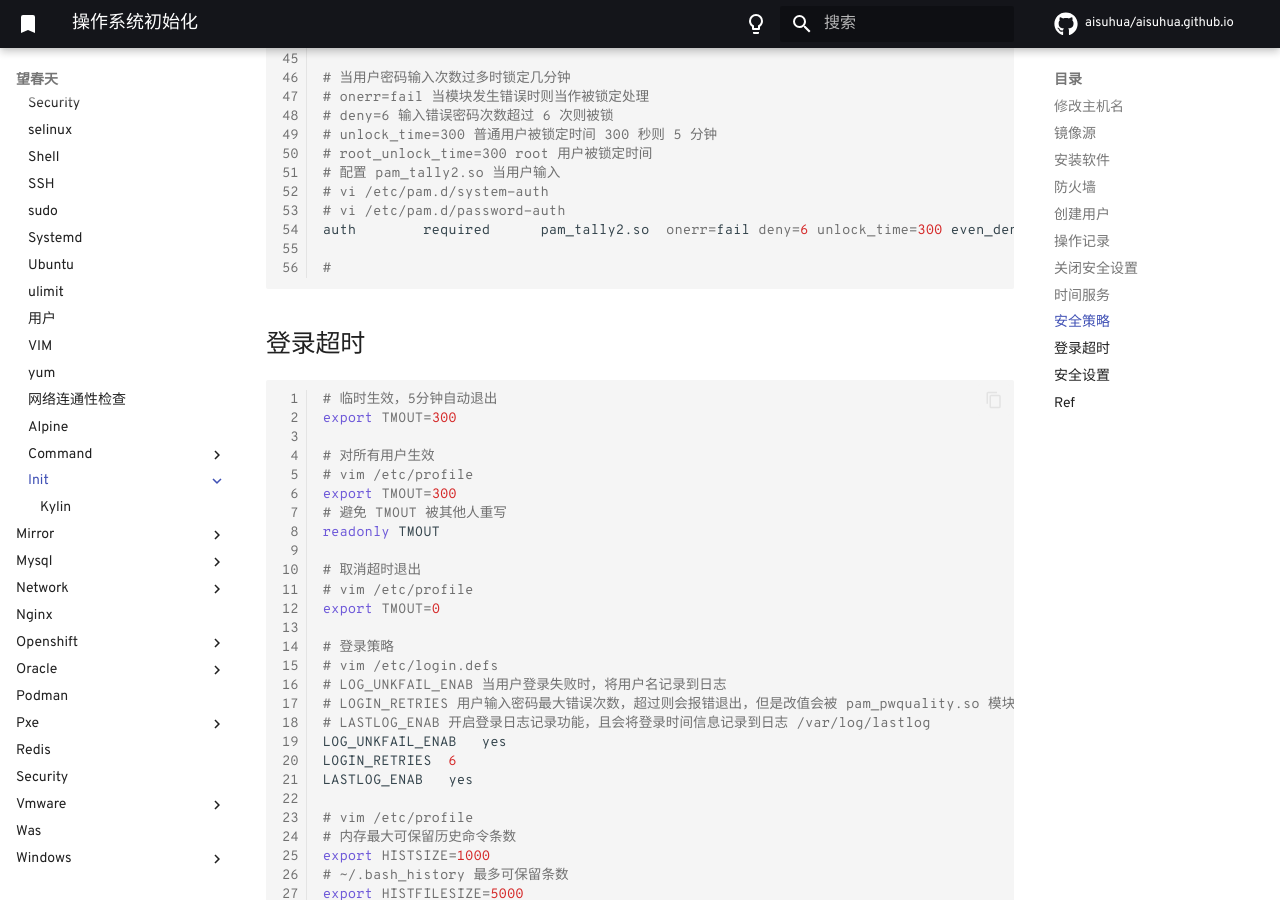
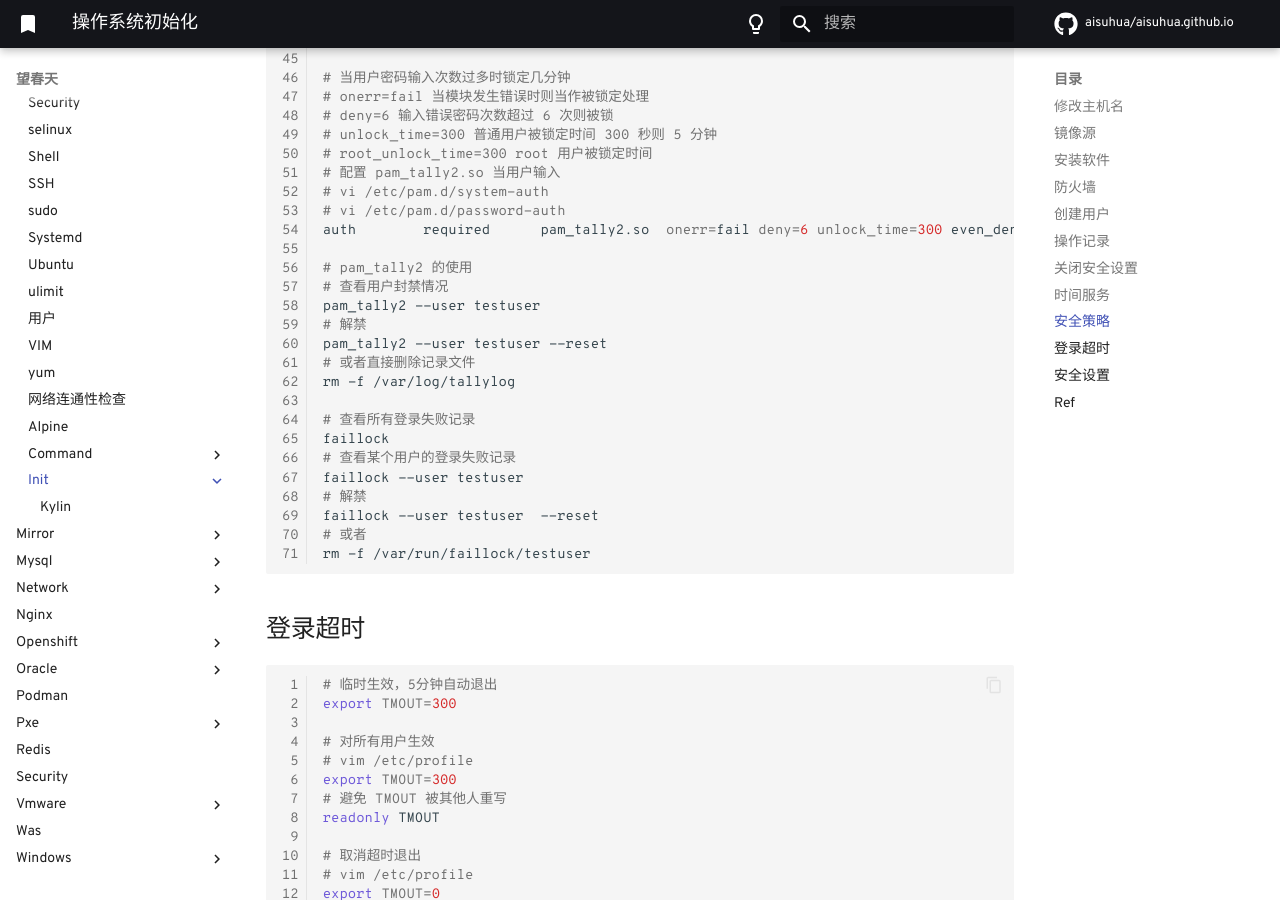
Before and after one commit to aisuhua/aisuhua.github.io, an MkDocs documentation site: the page built from docs/linux/init/README.md, in a window 1280 px wide and 900 px high, scrolled down 4570 px. Built offline with MkDocs 1.6.1 and Material for MkDocs 9.7.7, drawn with Linux system fonts in a browser that asks for light colours; comment, search, counter and statistics services are not loaded; some of the changed text lies outside the part shown.

Commit message:
README.md

````diff
--- a/docs/linux/init/README.md
+++ b/docs/linux/init/README.md
@@ -237,7 +237,22 @@ password    sufficient    pam_unix.so md5 shadow nullok try_first_pass use_autht
 # vi /etc/pam.d/password-auth
 auth        required      pam_tally2.so  onerr=fail deny=6 unlock_time=300 even_deny_root root_unlock_time=300
 
-#
+# pam_tally2 的使用
+# 查看用户封禁情况
+pam_tally2 --user testuser
+# 解禁
+pam_tally2 --user testuser --reset
+# 或者直接删除记录文件
+rm -f /var/log/tallylog
+
+# 查看所有登录失败记录
+faillock
+# 查看某个用户的登录失败记录
+faillock --user testuser
+# 解禁
+faillock --user testuser  --reset
+# 或者
+rm -f /var/run/faillock/testuser
 ```
 
 ## 登录超时
@@ -356,4 +371,6 @@ account required pam_access.so
 - [How to configure pam_tally2 to lock user account after certain number of failed login attempts](https://access.redhat.com/solutions/37687)
 - [What is pam_faillock and how to use it in Red Hat Enterprise Linux 8 & 9?](https://access.redhat.com/solutions/62949)
 - [How to use pam_faillock in Red Hat Enterprise Linux 6 & 7 to lockout users due to successive failed login attempts](https://access.redhat.com/solutions/7002274)
--
+- [[步骤] Linux 密码的安全 （本地和 SSH 输错密码次数的限制）（pam_faillock 版） （CentOS Linux 7 & Rocky Linux 8 & RHEL 7 & RHEL 8 版）](https://eternalcenter.com/password-security-local-ssh-login-attempt-pam_faillock-centos-linux-7-centos-linux-8-rhel-7-rhel-8/)
+- [pam_faillock(8) - Linux man page](https://linux.die.net/man/8/pam_faillock)
+- [Unlocking a Linux User Account After Too Many Failed Attempts](https://www.baeldung.com/linux/unlocking-account-failed-attempts)
````
